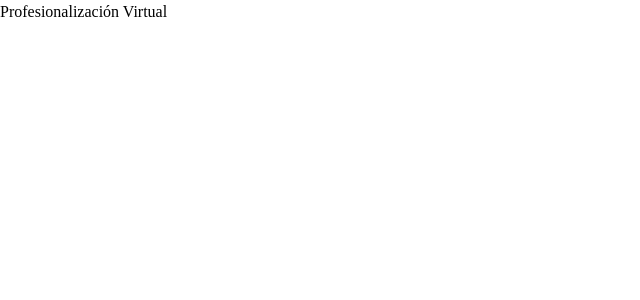
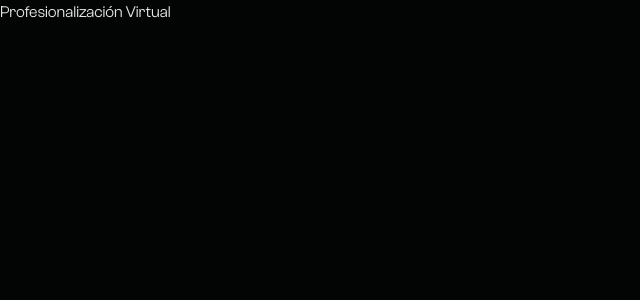
Before and after one commit to esflowers/the-company, a Next.js app: page / in a window 1280 px wide. Shown: the top 300 px of the page, without its empty margins (0-640 px from the left). Built offline with nearby package versions, Linux system fonts and the light colour scheme; a web font is replaced by a local one.

Commit message:
edit basic layout

```diff
--- a/src/app/layout.tsx
+++ b/src/app/layout.tsx
@@ -1,16 +1,6 @@
 import type { Metadata } from "next";
-import { Geist, Geist_Mono } from "next/font/google";
+import { brand, sans, mono } from "./fonts/fonts";
 import "./globals.css";
-
-const geistSans = Geist({
-  variable: "--font-geist-sans",
-  subsets: ["latin"],
-});
-
-const geistMono = Geist_Mono({
-  variable: "--font-geist-mono",
-  subsets: ["latin"],
-});
 
 export const metadata: Metadata = {
   title: "Profesionalización Virtual",
@@ -23,10 +13,8 @@ export default function RootLayout({
   children: React.ReactNode;
 }>) {
   return (
-    <html lang="en">
-      <body
-        className={`${geistSans.variable} ${geistMono.variable} antialiased`}
-      >
+    <html lang="es" className={`${brand.variable} ${sans.variable} ${mono.variable} antialiased scroll-smooth`}>
+      <body className='md:h-dvh md:max-h-dvh p-6 sm:p-8 md:p-0 text-primary-200 bg-primary-950'>
         {children}
       </body>
     </html>
```
